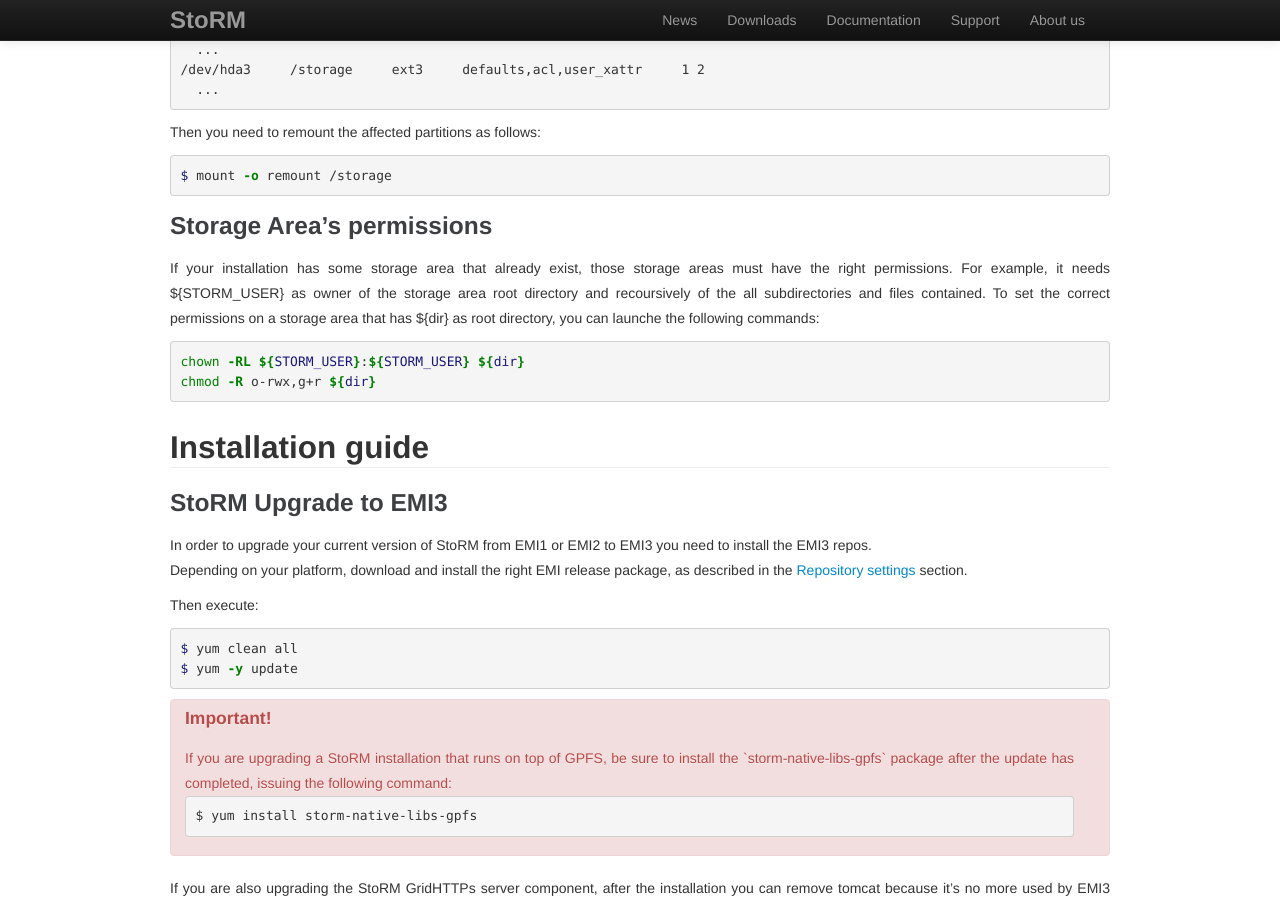
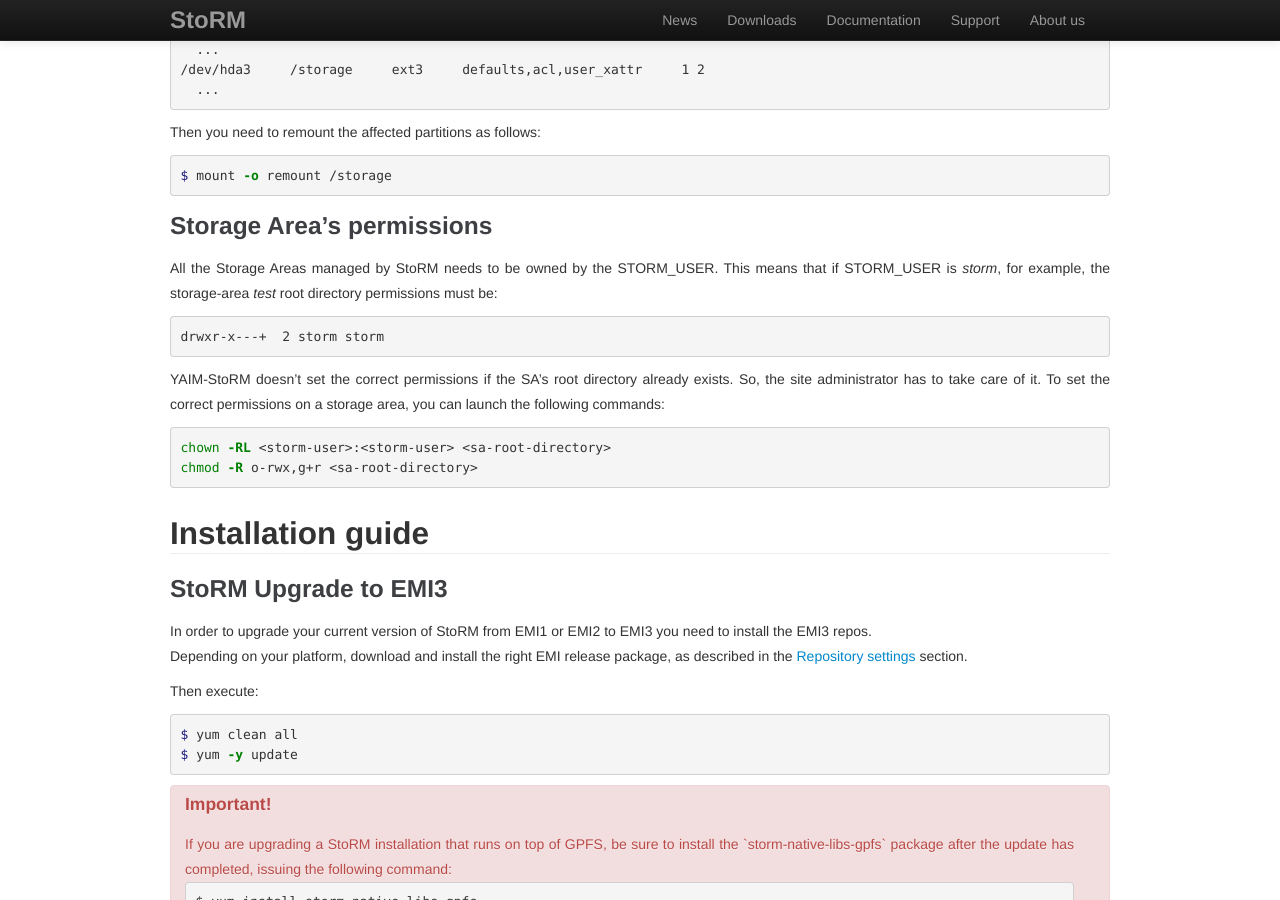
Before and after one commit to italiangrid/storm, a Jekyll site: the page built from documentation/sysadmin-guide/1.11.3/index.md, in a window 1280 px wide and 900 px high, scrolled down 4135 px. Built offline with Jekyll 4.4.1, drawn with Linux system fonts in a browser that asks for light colours; Markdown is read by kramdown in place of the engine named in the settings.

Commit message:
Fixed SA permissions section

````diff
--- a/documentation/sysadmin-guide/1.11.3/index.md
+++ b/documentation/sysadmin-guide/1.11.3/index.md
@@ -232,13 +232,17 @@
 
 ### Storage Area's permissions <a name="sapermissions">&nbsp;</a>
 
-If your installation has some storage area that already exist, those storage areas must have the right permissions.
-For example, it needs ${STORM\_USER} as owner of the storage area root directory and recoursively of the all subdirectories and files contained.
-To set the correct permissions on a storage area that has ${dir} as root directory, you can launche the following commands:
-
-```bash
-chown -RL ${STORM_USER}:${STORM_USER} ${dir}
-chmod -R o-rwx,g+r ${dir}
+All the Storage Areas managed by StoRM needs to be owned by the STORM\_USER. This means that if STORM\_USER is _storm_, for example, the storage-area _test_ root directory permissions must be:
+
+```bash
+drwxr-x---+  2 storm storm
+```
+YAIM-StoRM doesn't set the correct permissions if the SA's root directory already exists. So, the site administrator has to take care of it.
+To set the correct permissions on a storage area, you can launch the following commands:
+
+```bash
+chown -RL <storm-user>:<storm-user> <sa-root-directory>
+chmod -R o-rwx,g+r <sa-root-directory>
 ```
 
 ## Installation guide <a name="installationguide">&nbsp;</a>
````
